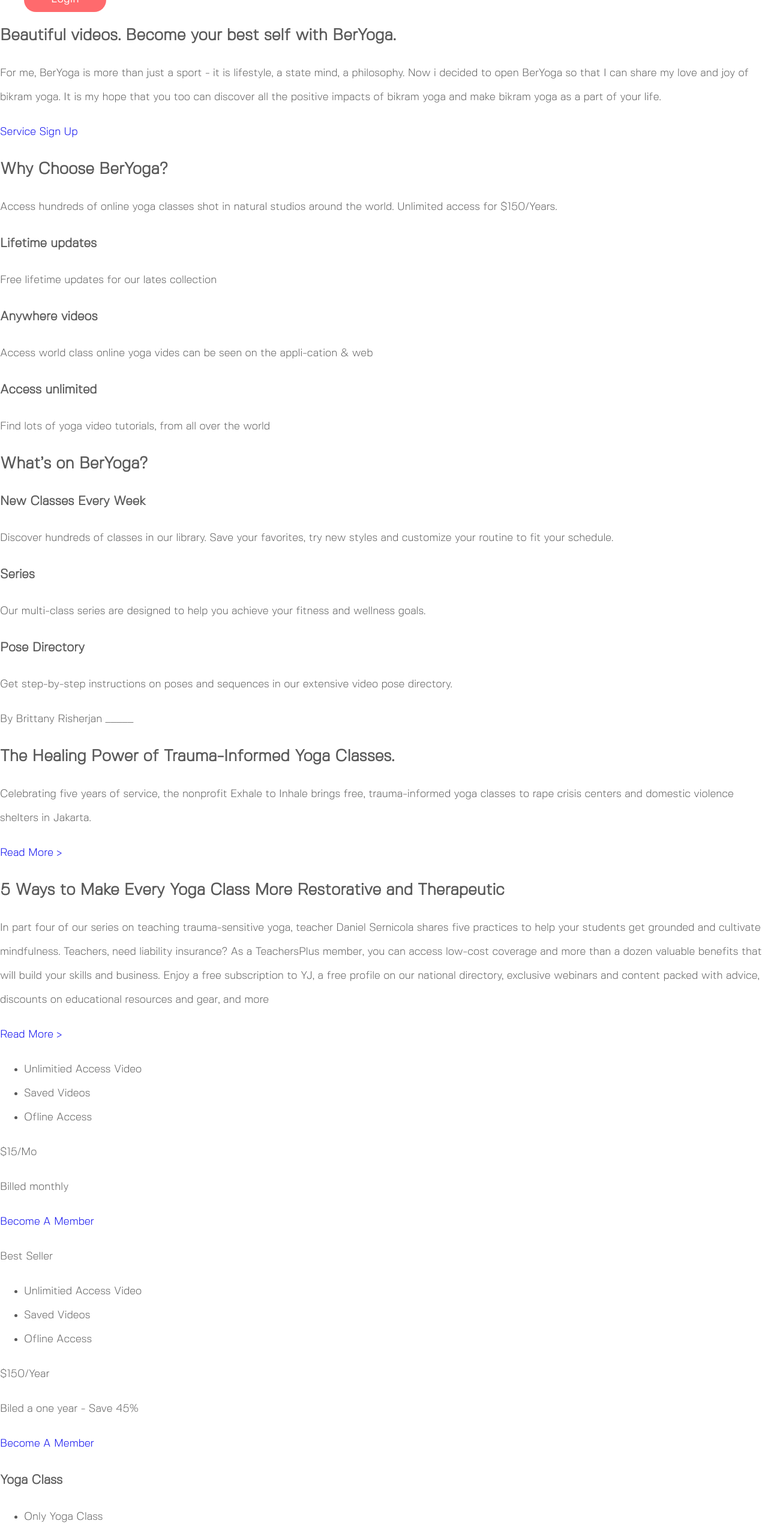
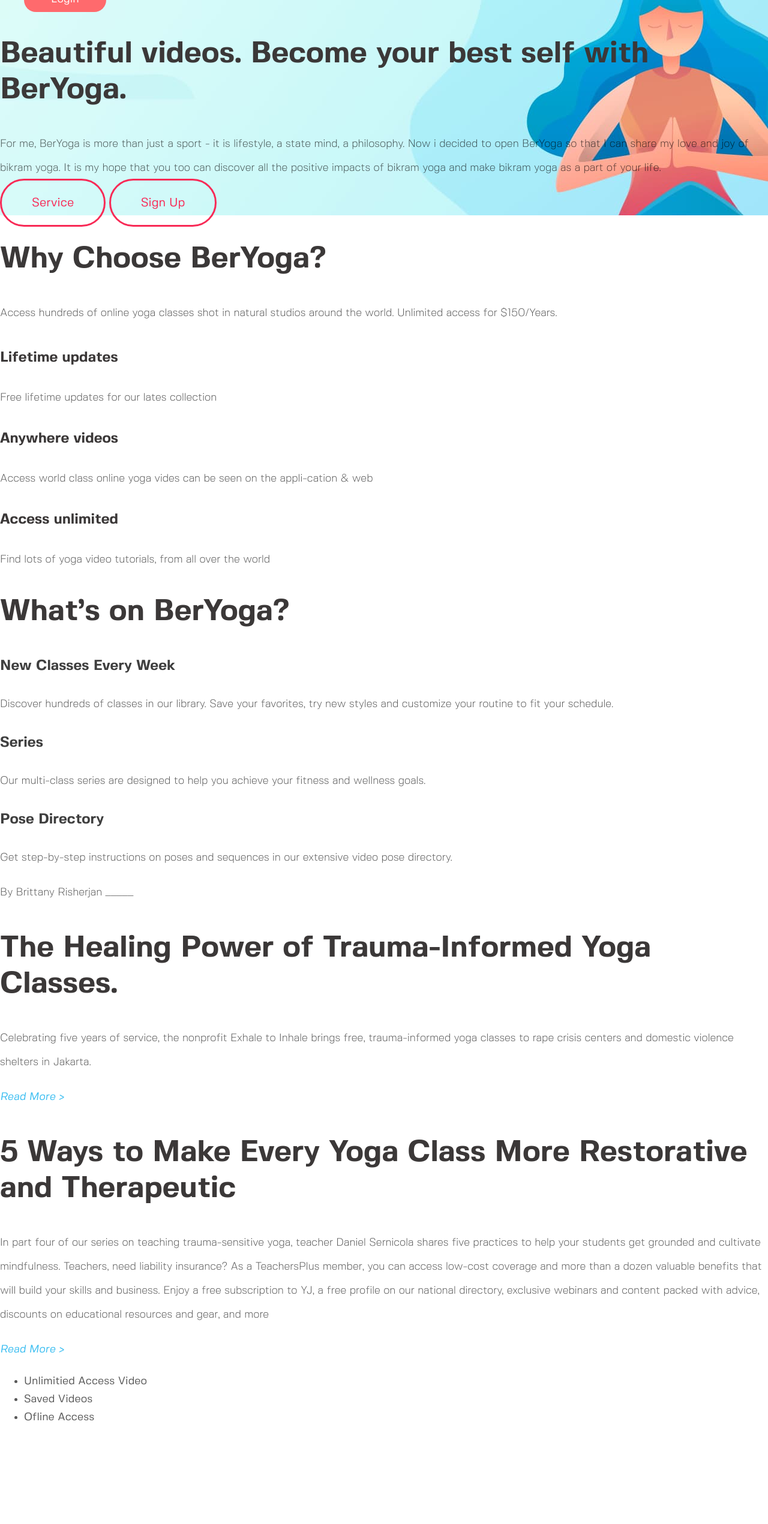
Before and after one commit to dtsvetkovspb/BerYoga-landing, a plain HTML site: page index.html in a window 1280 px wide. Shown: the part 240-2781 px from the top of the page at 60% size. Drawn offline with Linux system fonts and the light colour scheme.

Commit message:
Added font styles of index page

```diff
--- a/css/main.css
+++ b/css/main.css
@@ -98,6 +98,12 @@
     background-color: #ff6a6d;
 }
 
+.main-header {
+    background-image: url(../img/header-bg.jpg);
+    background-position: top center;
+    background-repeat: no-repeat;
+}
+
 .header-nav {
     font-family: fivo_sansregular, Arial, sans-serif;
     font-size: 18px;
@@ -141,16 +147,137 @@
     border-radius: 20px;
 }
 
+.title2 {
+    font-size: 50px;
+    line-height: 60px;
+    font-family: fivo_sansbold, Arial, sans-serif;
 
+    color: #3b3838;
+}
 
+.start-home__button {
+    font-family: fivo_sansregular, Arial, sans-serif;
+    font-size: 20px;
+    line-height: 40px;
 
+    color: #f82a56;
 
+    padding: 27px 50px;
 
+    border: 3px solid #f82a56;
+    -webkit-border-radius: 40px;
+    -moz-border-radius: 40px;
+    border-radius: 40px;
+}
 
+.features-block1__h3 {
+    font-family: fivo_sansbold, Arial, sans-serif;
+    font-size: 24px;
+    line-height: 60px;
 
+    color: #3b3838;
+}
 
+.features-block1__p {
+    line-height: 27px;
+}
 
+.features-block2 h3 {
+    font-family: fivo_sansbold, Arial, sans-serif;
+    font-size: 24px;
+    line-height: 40px;
 
+    color: #000;
+    opacity: .75;
+}
+
+.oblique {
+    font-family: fivo_sansitalic, Arial, sans-serif;
+    font-size: 18px;
+    line-height: 40px;
+
+    color: #3cbef1;
+}
+
+.best-seller {
+    font-family: fivo_sansbold, Arial, sans-serif;
+    font-size: 30px;
+    line-height: 30px;
+
+    color: #fbfcfc;
+    text-transform: uppercase;
+    text-align: center;
+    vertical-align: middle;
+
+    background-color: #ff6a6d;
+}
+
+.prices-list li {
+    font-family: fivo_sansregular, Arial, sans-serif;
+    line-height: 30px;
+
+    text-transform: capitalize;
+}
+
+.prices__amount {
+    font-family: fivo_sansregular, Arial, sans-serif;
+    font-size: 150px;
+    line-height: 150px;
+}
+
+.prices__billed {
+    font-family: fivo_sansitalic, Arial, sans-serif;
+    font-size: 18px;
+    line-height: 30px;
+}
+
+.prices__h3 {
+    font-family: fivo_sansbold, Arial, sans-serif;
+    font-size: 30px;
+    line-height: 30px;
+
+    color: #6d6d6d;
+}
+
+.prices__btn {
+    font-family: fivo_sansmedium, Arial, sans-serif;
+    font-size: 18px;
+    line-height: 30px;
+
+    background-color: #ff6a6d;
+
+    color: #fbfcfc;
+    text-transform: capitalize;
+}
+
+.footer-nav__h3 {
+    font-family: fivo_sans_modernheavy, Arial, sans-serif;
+    font-size: 18px;
+    line-height: 40px;
+
+    color: #6d6d6d;
+    text-transform: uppercase;
+}
+
+.footer-nav__list a {
+    font-family: fivo_sansregular, Arial, sans-serif;
+    font-size: 16px;
+    line-height: 36px;
+
+    color: inherit;
+}
+
+.footer-nav__contacts {
+    font-family: fivo_sansregular, Arial, sans-serif;
+    font-size: 16px;
+    line-height: 30px;
+}
+
+.footer-nav__copyright {
+    font-family: fivo_sansregular, Arial, sans-serif;
+    font-size: 18px;
+    line-height: 36px;
+}
  /* ==========================================================================
    Helper classes
    ========================================================================== */
--- a/index.html
+++ b/index.html
@@ -28,32 +28,32 @@
       </ul>
     </nav>
     <div class="start-home">
-      <h2 class="start-home__title">Beautiful videos. Become your best self with BerYoga.</h2>
+      <h2 class="start-home__title title2">Beautiful videos. Become your best self with BerYoga.</h2>
       <p>For me, BerYoga is more than just a sport - it is lifestyle, a state mind, a philosophy. Now i decided to open BerYoga so that I can share my love and joy of bikram yoga. It is my hope that you too can discover all the positive impacts of bikram yoga and make bikram yoga as a part of your life.</p>
-      <a href="#">Service</a>
-      <a href="#" class="user-registration">Sign Up</a>
+      <a href="#" class="start-home__button">Service</a>
+      <a href="#" class="user-registration start-home__button">Sign Up</a>
     </div>
   </header>
 
   <main class="container">
     <section class="features-block1">
-      <h2>Why Choose BerYoga?</h2>
+      <h2 class="title2">Why Choose BerYoga?</h2>
       <p>Access hundreds of online yoga classes shot in natural studios around the world. Unlimited access for $150/Years.</p>
       <div class="features__item">
-        <h3>Lifetime updates</h3>
-        <p>Free lifetime updates for our lates collection</p>
+        <h3 class="features-block1__h3">Lifetime updates</h3>
+        <p class="features-block1__p">Free lifetime updates for our lates collection</p>
       </div>
       <div class="features__item">
-        <h3>Anywhere videos</h3>
-        <p>Access world class online yoga vides can be seen on the appli-cation & web</p>
+        <h3 class="features-block1__h3">Anywhere videos</h3>
+        <p class="features-block1__p">Access world class online yoga vides can be seen on the appli-cation & web</p>
       </div>
       <div class="features__item">
-        <h3>Access unlimited</h3>
-        <p>Find lots of yoga video tutorials, from all over the world</p>
+        <h3 class="features-block1__h3">Access unlimited</h3>
+        <p class="features-block1__p">Find lots of yoga video tutorials, from all over the world</p>
       </div>
     </section>
     <section class="features-block2">
-      <h2>What’s on BerYoga?</h2>
+      <h2 class="title2">What’s on BerYoga?</h2>
       <div class="features__item">
         <h3>New Classes Every Week</h3>
         <p>Discover hundreds of classes in our library. Save your favorites, try new styles and customize your routine to fit your schedule.</p>
@@ -69,15 +69,15 @@
     </section>
     <article class="trauma-article">
       <span>By Brittany Risherjan _____</span>
-      <h2>The Healing Power of Trauma-Informed Yoga Classes.</h2>
+      <h2 class="title2">The Healing Power of Trauma-Informed Yoga Classes.</h2>
       <p>Celebrating five years of service, the nonprofit Exhale to Inhale brings free, trauma-informed yoga classes to rape crisis centers and domestic violence shelters in Jakarta.</p>
-      <a href="#">Read More ></a>
+      <a href="#" class="oblique">Read More ></a>
     </article>
     <section class="5-ways">
-      <h2>5 Ways to Make Every Yoga Class More Restorative and Therapeutic</h2>
+      <h2 class="title2">5 Ways to Make Every Yoga Class More Restorative and Therapeutic</h2>
       <p>          In part four of our series on teaching trauma-sensitive yoga, teacher Daniel Sernicola shares five practices to help your students get grounded and cultivate mindfulness.
         Teachers, need liability insurance? As a TeachersPlus member, you can access low-cost coverage and more than a dozen valuable benefits that will build your skills and business. Enjoy a free subscription to YJ, a free profile on our national directory, exclusive webinars and content packed with advice, discounts on educational resources and gear, and more</p>
-      <a href="#">Read More ></a>
+      <a href="#" class="oblique">Read More ></a>
     </section>
   </main>
   <footer class="footer">
@@ -88,40 +88,40 @@
           <li>Saved Videos</li>
           <li>Ofline Access</li>
         </ul>
-        <p>$15/Mo</p>
-        <p>Billed monthly</p>
-        <a href="#">Become A Member</a>
+        <p class="prices__amount">15</p>
+        <p class="prices__billed">Billed monthly</p>
+        <a href="#" class="prices__btn">Become A Member</a>
       </div>
       <div class="prices__item">
-        <p>Best Seller</p>
+        <p class="best-seller">Best Seller</p>
         <ul class="prices-list">
           <li>Unlimitied Access Video</li>
           <li>Saved Videos</li>
           <li>Ofline Access</li>
         </ul>
-        <p>$150/Year</p>
-        <p>Biled a one year - Save 45%</p>
-        <a href="#">Become A Member</a>
+        <p class="prices__amount">150</p>
+        <p class="prices__billed">Biled a one year - Save 45%</p>
+        <a href="#" class="prices__btn">Become A Member</a>
       </div>
       <div class="prices__item">
-        <h3>Yoga Class</h3>
+        <h3 class="prices__h3">Yoga Class</h3>
         <ul class="prices-list">
           <li>Only Yoga Class</li>
           <li>Unlimitied Access Video</li>
         </ul>
-        <p>$5/Mo</p>
-        <p>Billed monthly</p>
-        <a href="#">Become A Member</a>
+        <p class="prices__amount">5</p>
+        <p class="prices__billed">Billed monthly</p>
+        <a href="#" class="prices__btn">Become A Member</a>
       </div>
     </section>
     <nav class="footer-nav">
       <div class="footer-nav__item">
-        <h3>Contact us</h3>
-        <p>Beryoga, Jl. Sudirman no. 129, Tebet Jakarta Selatan</p>
-        <p>beryoga@yuk.com 0812 6824 2856 (Main) (072) 2673842  (Toll-free)</p>
+        <h3 class="footer-nav__h3">Contact us</h3>
+        <p class="footer-nav__contacts">Beryoga, Jl. Sudirman no. 129, Tebet Jakarta Selatan</p>
+        <p class="footer-nav__contacts">beryoga@yuk.com 0812 6824 2856 (Main) (072) 2673842  (Toll-free)</p>
       </div>
       <div class="footer-nav__item">
-        <h3>About us</h3>
+        <h3 class="footer-nav__h3">About us</h3>
         <ul class="footer-nav__list">
           <li>
             <a href="#">Our mission</a>
@@ -138,7 +138,7 @@
         </ul>
       </div>
       <div class="footer-nav__item">
-        <h3>Our programs</h3>
+        <h3 class="footer-nav__h3">Our programs</h3>
         <ul class="footer-nav__list">
           <li>
             <a href="#">Yoga class</a>
@@ -158,7 +158,7 @@
         </ul>
       </div>
       <div class="footer-nav__item">
-        <h3>Support trails</h3>
+        <h3 class="footer-nav__h3">Support trails</h3>
         <ul class="footer-nav__list">
           <li>
             <a href="#">Donate</a>
```
Also changed, not shown: img/header-bg.jpg (added).
